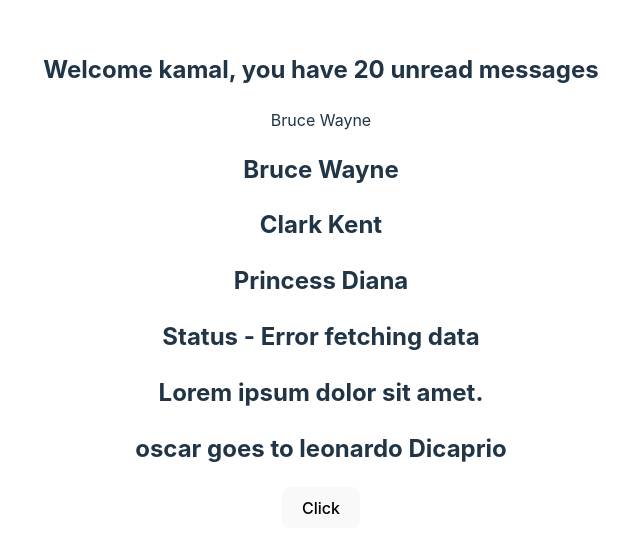
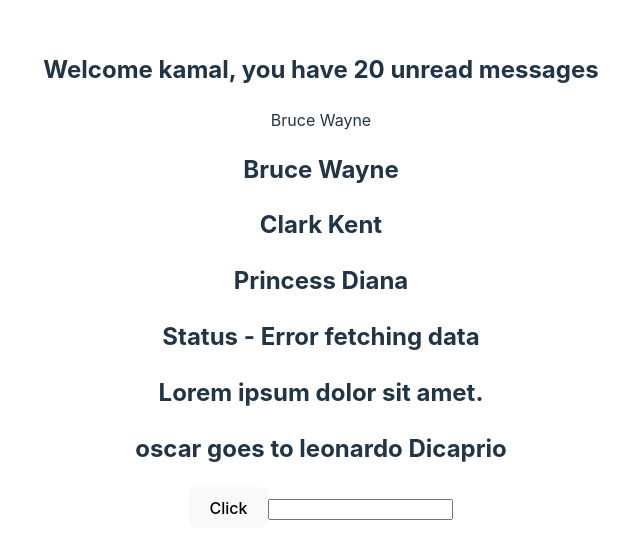
Before and after one commit to Meetkamal256/React-typescript, a React (Vite) app in the folder react-typescript-demo/: page / in a window 1280 px wide. Shown: the part 120-678 px from the top of the page, without its empty margins (319-959 px from the left). Built offline with nearby package versions, Linux system fonts and the light colour scheme.

Commit message:
onclick and Onchange events in react component using typescript

```diff
--- a/react-typescript-demo/src/App.tsx
+++ b/react-typescript-demo/src/App.tsx
@@ -6,6 +6,7 @@
 import { Person } from "./components/Person";
 import { PersonList } from "./components/PersonList";
 import { Status } from "./components/Status";
+import { Input } from "./components/Input";
 
 function App() {
   const PersonName = {
@@ -42,6 +43,7 @@
           console.log("Button Clicked", event, id);
         }}
       />
+      <Input value="" handleChange={(event) => console.log(event)} />
     </>
   );
 }
--- /dev/null
+++ b/react-typescript-demo/src/components/Input.tsx
@@ -0,0 +1,10 @@
+type InputProps = {
+  value: string;
+  handleChange: (event: React.ChangeEvent<HTMLInputElement>) => void;
+};
+
+export const Input = (props: InputProps) => {
+  return (
+    <input type="text" value={props.value} onChange={props.handleChange} />
+  );
+};
```
